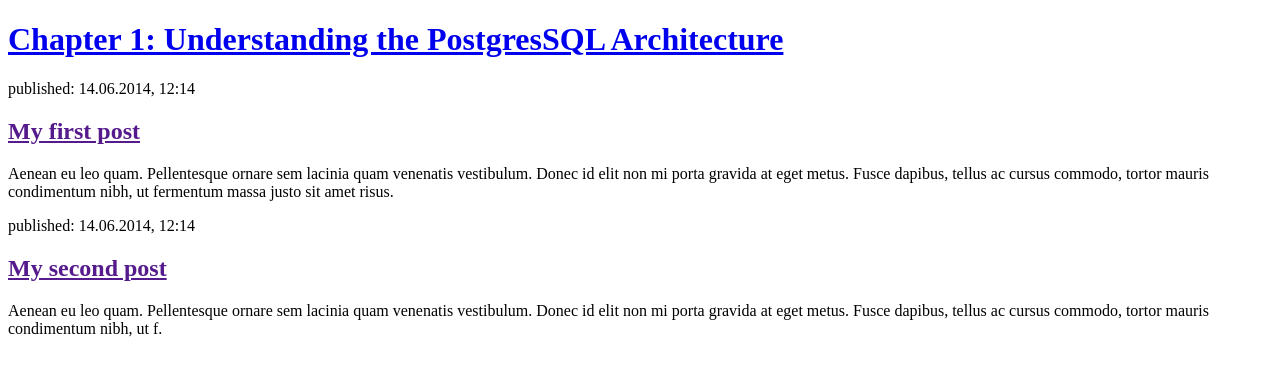
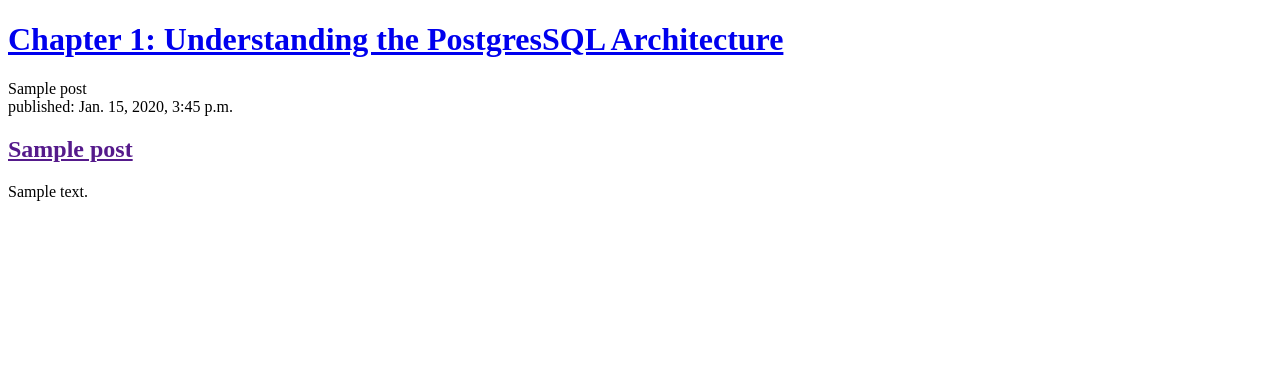
Before and after one commit to Smaran1/djangogirls, a Django app: page / in a window 1280 px wide. Shown: the top 376 px of the page. Run offline with Django 3.2, Linux system fonts and the light colour scheme; tables that the repository leaves empty hold one stand-in row (values such as "Sample post").

Commit message:
dynamic chnages

```diff
--- a/blog/templates/blog/post_list.html
+++ b/blog/templates/blog/post_list.html
@@ -7,20 +7,18 @@
         <header>
             <h1><a href="/">Chapter 1: Understanding the PostgresSQL Architecture</a></h1>
         </header>
+        {% for post in posts %}
+            {{ post }}
+        {% endfor %}
+
 
         {% for post in posts %}
-        <time>published: 14.06.2014, 12:14</time>
-            <h2><a href="">My first post</a></h2>
-            <p>Aenean eu leo quam. Pellentesque ornare sem lacinia quam venenatis vestibulum. Donec id elit non mi porta gravida at eget metus. Fusce dapibus, tellus ac cursus commodo, tortor mauris condimentum nibh, ut fermentum massa justo sit amet risus.</p>
+        <article>
+        <time>published: {{post.published_date}} </time>
+            <h2><a href="">{{post.title}}</a></h2>
+            <p>{{post.text|linebreaksbr}}</p>
         </article>
         {% endfor %}
 
-        {% for post in posts %}
-        <article>
-            <time>published: 14.06.2014, 12:14</time>
-            <h2><a href="">My second post</a></h2>
-            <p>Aenean eu leo quam. Pellentesque ornare sem lacinia quam venenatis vestibulum. Donec id elit non mi porta gravida at eget metus. Fusce dapibus, tellus ac cursus commodo, tortor mauris condimentum nibh, ut f.</p>
-        </article>
-        {% endfor %}
     </body>
 </html>
```
